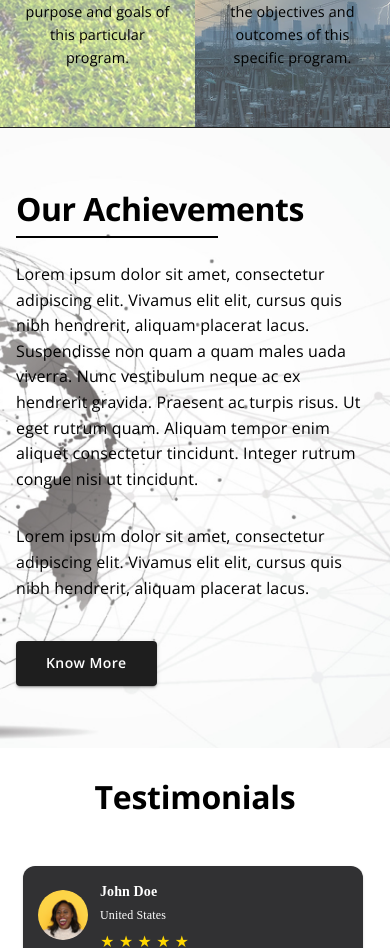
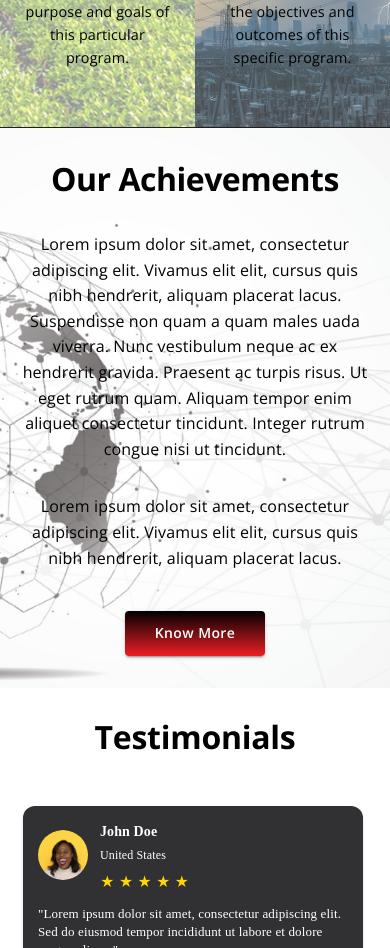
Before and after one commit to Faixaaan/vikram_india, a React (Create React App) app: page / in a window 390 px wide. Shown: the part 2160-3108 px from the top of the page. Built offline with nearby package versions, Linux system fonts and the light colour scheme; a web font is replaced by a local one.

Commit message:
Achievment section make perfect for phone responsive and tab responsive too

```diff
--- a/src/Layout/Navbar/Navbar.jsx
+++ b/src/Layout/Navbar/Navbar.jsx
@@ -127,7 +127,7 @@ const Navbar = () => {
                       sx={{
                         fontSize: "16px",
                         color: "#000000",
-                        fontWeight: 400,
+                        fontWeight: "600",
                         "&:hover": { color: "#d32f2f" },
                         fontFamily: "Open Sans",
                       }}
@@ -196,7 +196,7 @@ const Navbar = () => {
                     sx={{
                       fontSize: "16px",
                       color: "#000000",
-                      fontWeight: 400,
+                      fontWeight: "600",
                       "&:hover": { color: "#d32f2f" },
                       fontFamily: "Open Sans",
                     }}
--- a/src/Pages/Home/Components/Achievmnet.jsx
+++ b/src/Pages/Home/Components/Achievmnet.jsx
@@ -18,7 +18,7 @@ const Achievmnet = () => {
                 backgroundImage: `url(${AchievmentBanner})`,
                 backgroundSize: "cover",
                 backgroundPosition: "center",
-                padding: { xs: "60px 0px", md: "80px 0px 60px 0px" },
+                padding: { xs: "30px 0px", md: "80px 0px 60px 0px" },
                 borderTop: "1px solid #1E1E1E",
                 minHeight: { xs: "500px", md: "600px" },
                 display: "flex",
@@ -56,15 +56,9 @@ const Achievmnet = () => {
                                     display: "inline-block",
                                     pb: "10px",
                                     position: "relative",
-                                    "&::after": {
-                                        content: "''",
-                                        position: "absolute",
-                                        left: "0%",           // centers the 70% line
-                                        bottom: 0,
-                                        width: "70%",          // <-- Your required border width
-                                        height: "2px",
-                                        backgroundColor: "#000",
-                                    }
+                                    textAlign:{xs:"center",md:"left"},
+                                    width:"100%"
+
                                 }}
                             >
                                 Our Achievements
@@ -82,7 +76,7 @@ const Achievmnet = () => {
                                     fontFamily: 'Open Sans',
                                     maxWidth: { xs: '100%', md: '90%', lg: '120%' },
                                     marginBottom: { xs: 1, md: 0 },
-                                    textAlign: "left",
+                                    textAlign: {md:"left",xs:"center"},
                                     fontWeight: "400"
                                 }}
                             >
@@ -104,7 +98,7 @@ const Achievmnet = () => {
                                     fontFamily: 'Open Sans',
                                     maxWidth: { xs: '100%', md: '90%', lg: '120%' },
                                     marginBottom: { xs: 1, md: 0 },
-                                    textAlign: "left",
+                                    textAlign: {md:"left",xs:"center"},
                                     fontWeight: "400"
                                 }}
                             >
@@ -117,7 +111,8 @@ const Achievmnet = () => {
                             <Button
                                 variant="contained"
                                 sx={{
-                                    background: "#1E1E1E",
+
+                                    background: "linear-gradient(to bottom, #000, #EE1D25)",
 
                                     padding: { xs: "10px 30px", md: "12px 35px" },
                                     textTransform: "none",
@@ -125,12 +120,13 @@ const Achievmnet = () => {
                                     fontWeight: "600",
                                     fontFamily: 'Open Sans',
                                     '&:hover': {
-                                        background: "linear-gradient(to bottom, #000, #EE1D25)",
+                                        background: "#1E1E1E",
                                         transform: 'translateY(-2px)',
                                         boxShadow: '0 4px 15px rgba(0,0,0,0.3)'
                                     },
                                     transition: 'all 0.3s ease-in-out',
-                                    marginTop: { xs: 1, md: 2 }
+                                    marginTop: { xs: 1, md: 2 },
+                                    marginInline:{xs:"auto",sm:"0px"}
                                 }}
                                 onClick={handleComingsoon}
                             >
--- a/src/Pages/Home/Components/Banner.jsx
+++ b/src/Pages/Home/Components/Banner.jsx
@@ -70,7 +70,7 @@ const Banner = () => {
                                 }}
                             >
                                 {/* LEFT — 3 Headings */}
-                                <Box sx={{ color: "#fff", zIndex: 2, width: { xs: "100%", md: "auto" }, display: { xs: "none", md: "block" } }}>
+                                <Box sx={{ color: "#fff", zIndex: 2, width: { xs: "100%", md: "auto" }, display: { xs: "none", md: "block" },marginTop:"64px" }}>
                                     {bannerData.map((h, i) => (
                                         <Box
                                             sx={{ mb: "22px", cursor: "pointer" }}
```
